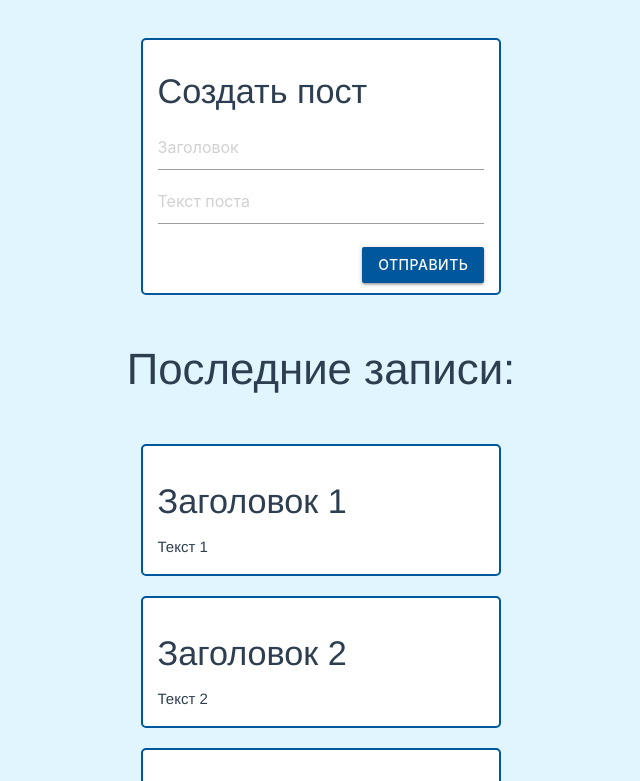
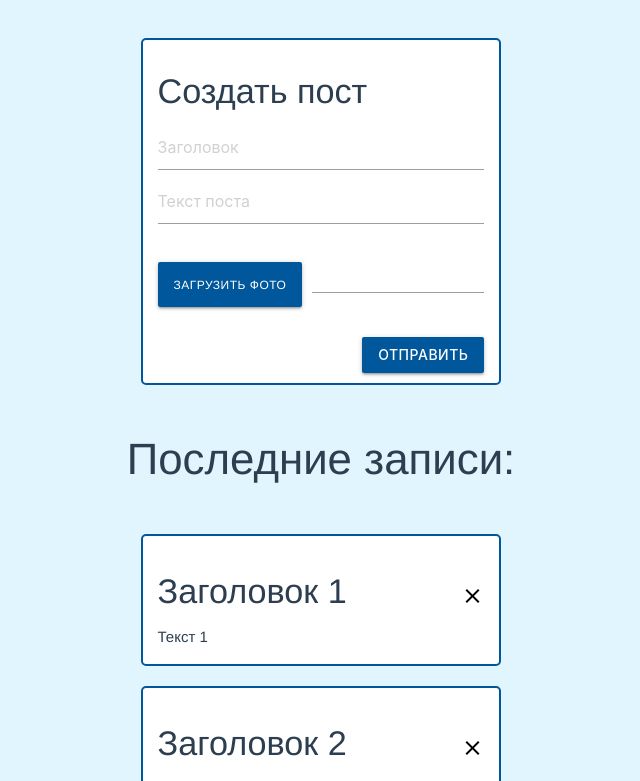
Before and after one commit to DeepViolet777/Blog_app, a Vue app: page / in a window 1280 px wide. Shown: the top 781 px of the page, without its empty margins (319-959 px from the left). Built offline with nearby package versions, Linux system fonts and the light colour scheme.

Commit message:
Post form changed

```diff
--- a/public/index.html
+++ b/public/index.html
@@ -4,6 +4,7 @@
     <meta charset="utf-8">
     <meta http-equiv="X-UA-Compatible" content="IE=edge">
     <meta name="viewport" content="width=device-width,initial-scale=1.0">
+    <link href="https://fonts.googleapis.com/icon?family=Material+Icons" rel="stylesheet">
     <link rel="icon" href="<%= BASE_URL %>favicon.ico">
     <title>My Blog</title>
   </head>
--- a/src/App.vue
+++ b/src/App.vue
@@ -1,7 +1,7 @@
 <template>
 <div class="app light-blue lighten-5">
     <post-form @create="createPost" />
-    <post-list :posts="posts" />
+    <post-list :posts="posts" @delete="deletePost" />
 
 </div>
 </template>
@@ -45,6 +45,9 @@ export default {
     methods: {
         createPost(post) {
             this.posts.unshift(post);
+        },
+        deletePost(post) {
+            this.posts = this.posts.filter(p => p.id !== post.id);
         }
     }
 }
@@ -70,6 +73,7 @@ body {
 
 .app {
     padding: 3%;
-
+    width: 100%;
+    min-height: 100vh;
 }
 </style>
--- a/src/components/PostForm.vue
+++ b/src/components/PostForm.vue
@@ -2,9 +2,21 @@
 <div>
     <form class="form" @submit.prevent>
         <h4>Создать пост</h4>
-        <input type="text" class="input validate" placeholder="Заголовок"  v-model="post.title">
-        <input type="text" class="input validate" placeholder="Текст поста"  v-model="post.body">
+        <input type="text" class="input validate" placeholder="Заголовок" v-model="post.title" required />
+        <span class="helper-text" data-error="Введите текст"></span>
+        <input type="text" class="input input-textarea validate" placeholder="Текст поста" v-model="post.body" required />
+        <span class="helper-text" data-error="Введите текст"></span>
+        <!-- <textarea class="input input-textarea validate" placeholder="Текст поста" v-model="post.body" required /> -->
         <!-- <input type="file" name="" id="" @change="checkFile($event)" > -->
+        <div class="file-field input-field">
+            <div class="btn btn-file">
+              <span>Загрузить фото</span>
+              <input type="file">
+            </div>
+            <div class="file-path-wrapper">
+              <input class="file-path validate" type="text">
+            </div>
+          </div>
         <button type="submit" class="waves-effect waves-light light-blue darken-4 btn" @click="createPost">Отправить</button>
     </form>
 </div>
@@ -42,18 +54,21 @@ export default {
     flex-direction: column;
     padding: 10px 15px;
     margin-left: 35%;
-    border: 2px solid #01579b;//#096683;
+    border: 2px solid #01579b; //#096683;
     border-radius: 5px;
     background-color: #fff;
 }
 
 .input {
     width: 100%;
-    border: 2px solid #0277bd;//#01579b;//#096683;
+    border: 2px solid #0277bd; //#01579b;//#096683;
     border-radius: 5px;
     padding: 10px 15px;
     margin-top: 15px;
 
+    &-textarea {
+        height: 120px;
+    }
 }
 
 .btn {
@@ -61,7 +76,7 @@ export default {
     // padding: 10px 15px;
     align-self: flex-end;
     margin-top: 15px;
-    background-color: #01579b;//#096683; // #0597c4;
+    background-color: #01579b; //#096683; // #0597c4;
     //  border: 2px solid #096683;
     border-radius: 2px;
     border: none;
@@ -78,5 +93,14 @@ export default {
     //       background-color: #039be5;//#0e96c0;
     //    }
 
+    //  &-file{
+    //
+    //   }
+}
+
+.file-field span {
+    font-size: 12px;
+    font-weight: 500;
+
 }
 </style>
--- a/src/components/PostItem.vue
+++ b/src/components/PostItem.vue
@@ -1,6 +1,7 @@
 <template>
 <div>
     <div class="post">
+        <div class="post-content">
             <h4 class="post-title">
                 {{post.title}}
             </h4>
@@ -8,13 +9,20 @@
                 {{post.body}}
             </p>
         </div>
+        <div class="post-btns">
+            <button-delete @click="$emit('delete', post)"/>
+        </div>
+    </div>
 </div>
 </template>
 
 <script>
+import  ButtonDelete from "@/components/UI/ButtonDelete";
+
 export default {
-        props:{
-            post:{
+    components: {ButtonDelete},
+    props: {
+        post: {
             type: Object,
             requared: true,
         }
@@ -33,6 +41,9 @@
     height: 10%;
     margin: 20px auto;
     background-color: #fff;
+    display: flex;
+    align-items: center;
+    justify-content: space-between;
 
     &-body {
         margin-top: 15px;
--- a/src/components/PostList.vue
+++ b/src/components/PostList.vue
@@ -1,11 +1,15 @@
 <template>
-<div>
-    <h3>Последние записи:</h3>
-    <post-item
-    :post="post"
-    v-for="post in posts" :key="post.id"
-     />
+<div class="post-list">
+    <div class="post-list_container" v-if="posts.length > 0">
+        <h3>Последние записи:</h3>
+        <post-item
+        :post="post"
+        v-for="post in posts" :key="post.id"
+        @delete="$emit('delete', post)"
+         />
 
+    </div>
+    <h3 v-else>Тут пока нет записей</h3>
 </div>
 </template>
 
@@ -32,4 +36,8 @@ h3{
     margin-top: 50px;
     margin-bottom: 50px;
 }
+
+.post-list{
+    min-height: fit-content;
+}
 </style>
--- /dev/null
+++ b/src/components/UI/ButtonDelete.vue
@@ -0,0 +1,23 @@
+<template>
+    <div>
+    <button class="btn-delete">
+        <i class="material-icons">close</i>
+    </button>
+    </div>
+</template>
+
+<script>
+    export default {
+         name: "button-delete"
+    }
+</script>
+
+<style lang="scss" scoped>
+    .btn-delete {
+        border: none;
+        background-color: transparent;
+      //  color: red;
+    }
+
+
+</style>
--- /dev/null
+++ b/src/components/UI/ButtonSubmit.vue
@@ -0,0 +1,25 @@
+<template>
+    <div>
+        <button type="submit" class="waves-effect waves-light light-blue darken-4 btn">Отправить</button>
+    </div>
+</template>
+
+<script>
+    export default {
+        name: "button-submit"
+    }
+</script>
+
+<style lang="scss" scoped>
+    .btn{
+        align-self: flex-end;
+        margin-top: 15px;
+        background-color: #01579b; //#096683; // #0597c4;
+        border-radius: 2px;
+        border: none;
+        font-weight: 500;
+        color: #fff;
+        cursor: pointer;
+    }
+
+</style>
--- a/src/main.js
+++ b/src/main.js
@@ -4,4 +4,6 @@ import router from './router'
 import store from './store'
 import 'materialize-css/dist/js/materialize.min'
 
-createApp(App).use(store).use(router).mount('#app')
+const app = createApp(App)
+
+app.use(store).use(router).mount('#app')
```
Lines whose indentation alone changed are shown as unchanged.
